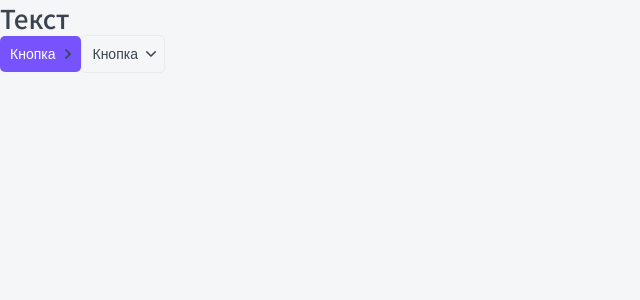
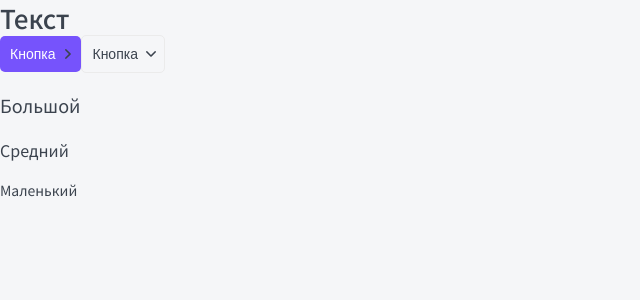
Before and after one commit to UMAtaullin/rankup, a Next.js app: page / in a window 1280 px wide. Shown: the top 300 px of the page, without its empty margins (0-640 px from the left). Built offline with nearby package versions, Linux system fonts and the light colour scheme.

Commit message:
feat: FC P

```diff
--- /dev/null
+++ b/components/P/P.module.css
@@ -0,0 +1,18 @@
+.p {
+  margin: 0;
+}
+
+.p14 {
+  font-size: 14px;
+  line-height: 24px;
+}
+
+.p16 {
+  font-size: 16px;
+  line-height: 24px;
+}
+
+.p18 {
+  font-size: 18px;
+  line-height: 29px;
+}
--- /dev/null
+++ b/components/P/P.tsx
@@ -0,0 +1,23 @@
+import { DetailedHTMLProps, HTMLAttributes, ReactNode } from 'react';
+import styles from './P.module.css'
+
+interface PProps {
+  size?: 'p14' | 'p16' | 'p18'
+  children: ReactNode
+}
+
+export const P: React.FC<PProps> = ({
+  size='p-14',
+  children
+}) => {
+    switch(size) {
+      case 'p14':
+        return <p className={styles.p14}>{children}</p>
+      case 'p16':
+        return <p className={styles.p16}>{children}</p>
+      case 'p18':
+        return <p className={styles.p18}>{children}</p>
+      default:
+        return <p>{children}</p>
+    }
+}
--- a/components/index.ts
+++ b/components/index.ts
@@ -1,2 +1,3 @@
 export * from './Htag/Htag';
 export * from './Button/Button';
+export * from './P/P';
--- a/pages/index.tsx
+++ b/pages/index.tsx
@@ -1,18 +1,15 @@
 import React from 'react';
-import { Button, Htag } from '../components';
+import { Button, Htag, P } from '../components';
 
 export default function Home() {
   return (
     <>
       <Htag tag='h1'>Текст</Htag>
-      <Button
-        appearance='primary'
-        arrow='right'
-      >Кнопка</Button>
-      <Button
-        appearance='ghost'
-        arrow='down'
-      >Кнопка</Button>
+      <Button appearance='primary' arrow='right'>Кнопка</Button>
+      <Button appearance='ghost'arrow='down'>Кнопка</Button>
+      <P size='p18'>Большой</P>
+      <P size='p16'>Средний</P>
+      <P size='p14'>Маленький</P>
     </>
   );
 }
```
